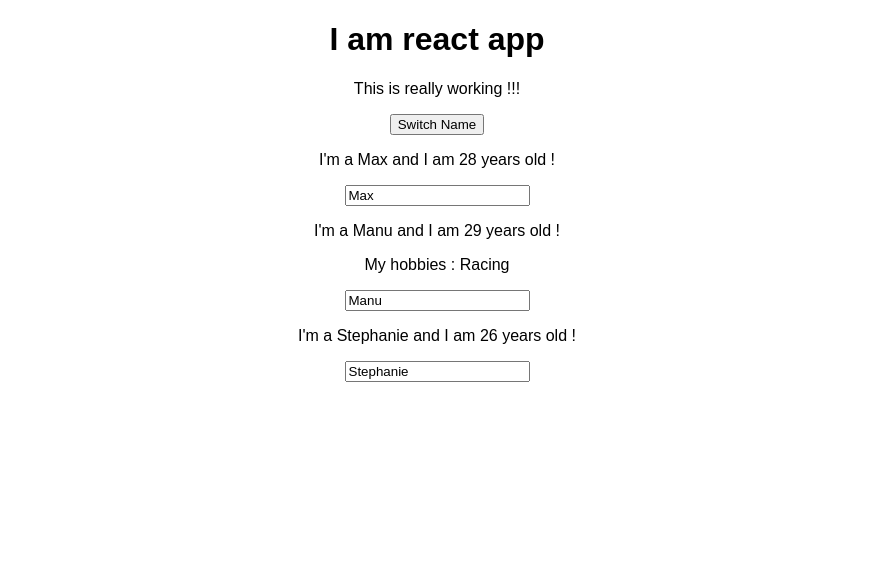
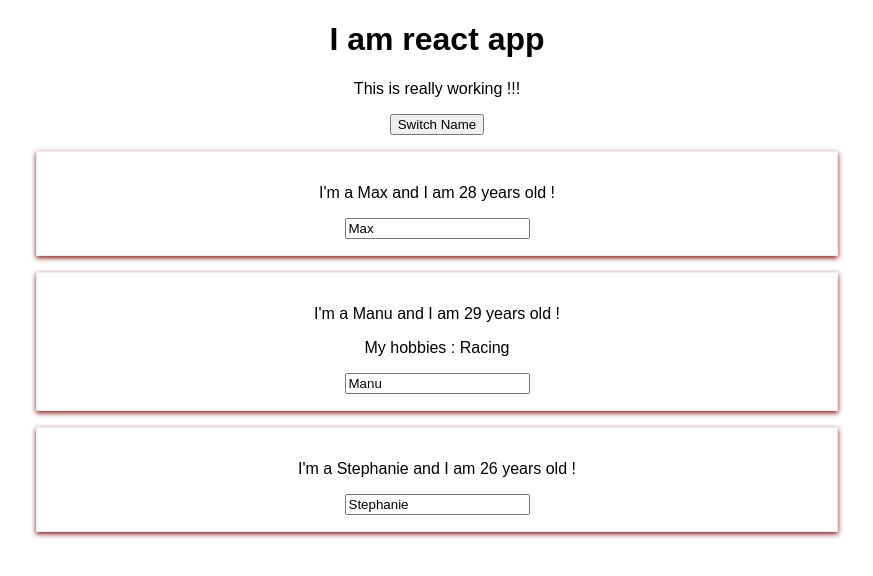
Before and after one commit to lalitnayyar/angularJSCourse, a React (Create React App) app in the folder react-complete-guide/: page / in a window 1280 px wide. Shown: the top 576 px of the page, without its empty margins (203-1076 px from the left). Built offline with nearby package versions, Linux system fonts and the light colour scheme.

Commit message:
48 adding styling with stylesheets
adding styling with stylesheets

```diff
--- /dev/null
+++ b/react-complete-guide/src/Person/Person.css
@@ -0,0 +1,8 @@
+.Person {
+    width: 60%;
+    margin: 16px auto;
+    border: 1px solid #eee;
+    box-shadow: 0 2px 5px rgb(134, 21, 21);
+    padding: 16px;
+    text-align: center;
+}
--- a/react-complete-guide/src/Person/Person.js
+++ b/react-complete-guide/src/Person/Person.js
@@ -1,8 +1,8 @@
 import React from "react";
-
+import "./Person.css"
 const person = (props) => {
   return (
-    <div>
+    <div className="Person">
       <p onClick={props.click}>
         I'm a {props.name} and I am {props.age} years old !{" "}
       </p>
```
